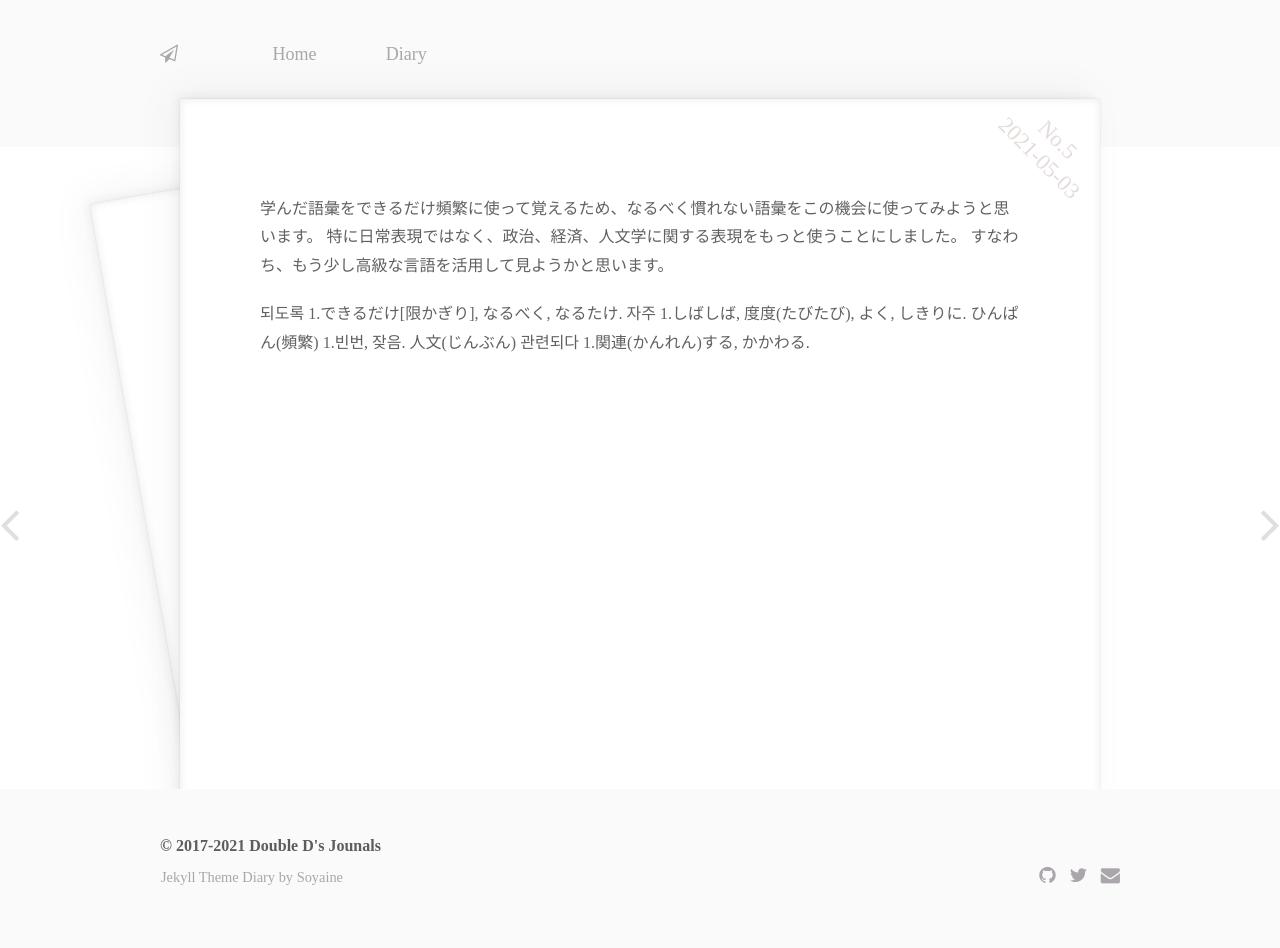
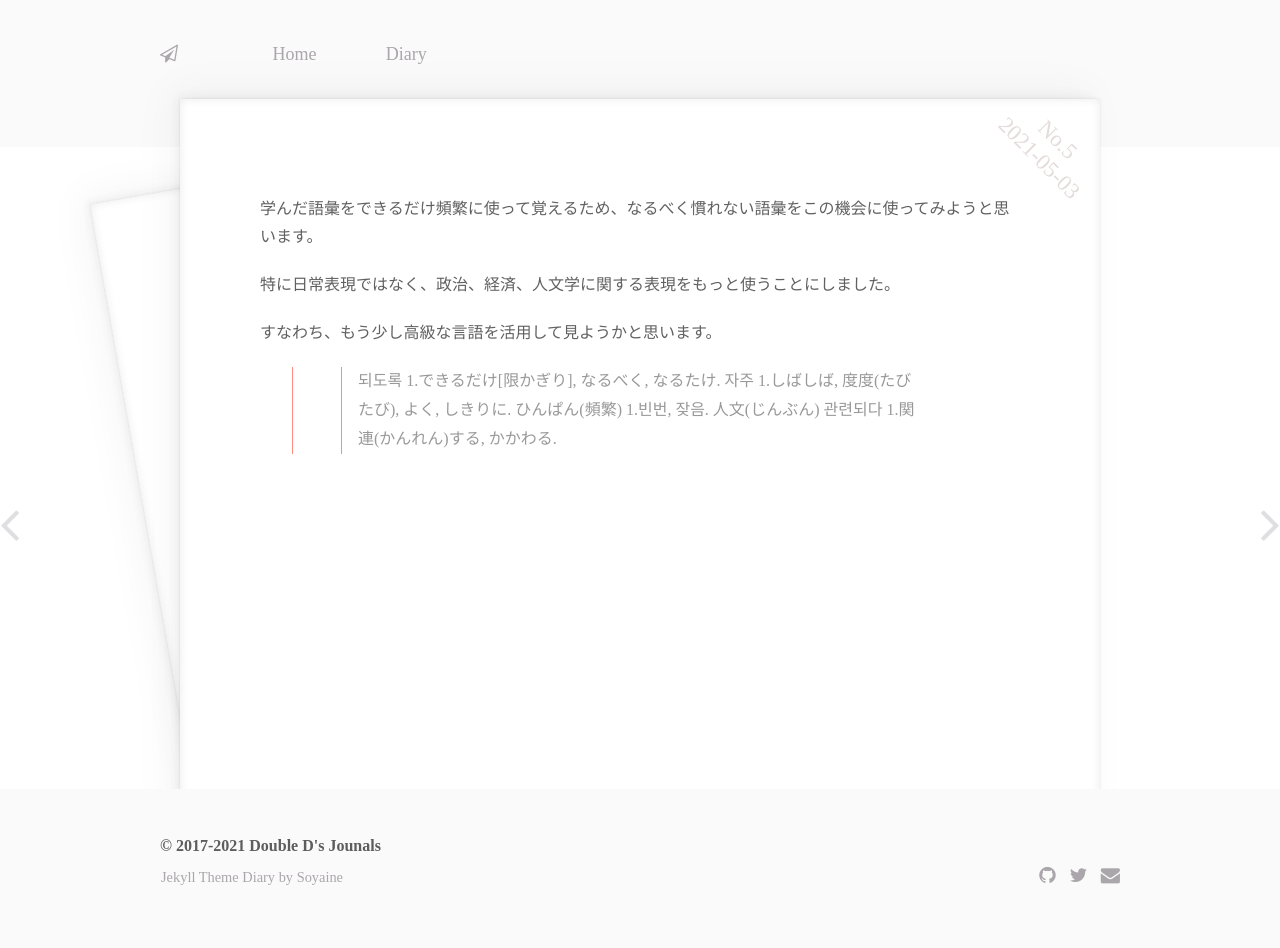
Before and after one commit to daduki/daduki.github.io, a Jekyll site: the page built from _posts/2021-05-03-jp.md, in a window 1280 px wide. Built offline with Jekyll 4.4.1, drawn with Linux system fonts in a browser that asks for light colours.

```diff
--- a/_posts/2021-05-03-jp.md
+++ b/_posts/2021-05-03-jp.md
@@ -7,7 +7,9 @@ excerpt: ""
 ---
 
 学んだ語彙をできるだけ頻繁に使って覚えるため、なるべく慣れない語彙をこの機会に使ってみようと思います。
+
 特に日常表現ではなく、政治、経済、人文学に関する表現をもっと使うことにしました。
+
 すなわち、もう少し高級な言語を活用して見ようかと思います。
 
-되도록 1.できるだけ[限かぎり], なるべく, なるたけ. 자주 1.しばしば, 度度(たびたび), よく, しきりに. ひんぱん(頻繁) 1.빈번, 잦음. 人文(じんぶん) 관련되다 1.関連(かんれん)する, かかわる.
+>> 되도록 1.できるだけ[限かぎり], なるべく, なるたけ. 자주 1.しばしば, 度度(たびたび), よく, しきりに. ひんぱん(頻繁) 1.빈번, 잦음. 人文(じんぶん) 관련되다 1.関連(かんれん)する, かかわる.
```
Also changed, not shown: _posts/2021-05-04-jp.md (+2 -0 lines).
